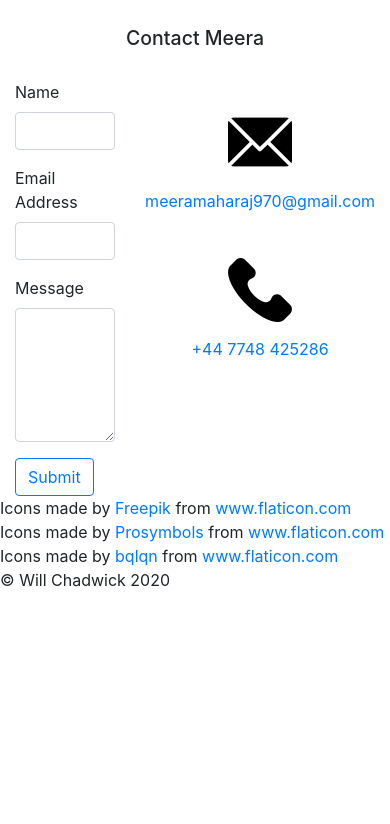
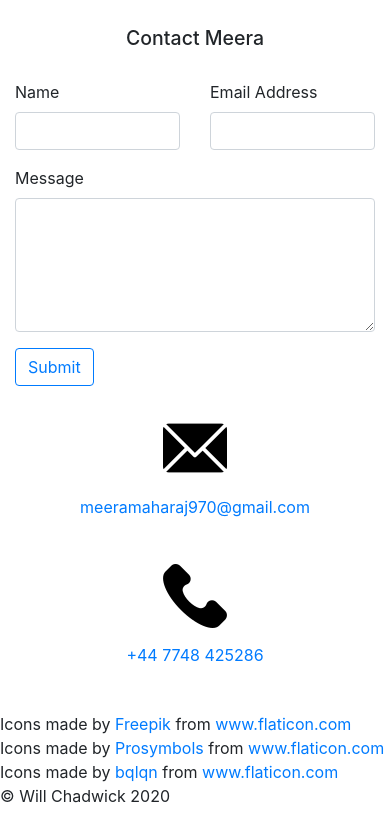
Before and after one commit to WillChadwill/mraj, a plain HTML site: page contact.html in a window 390 px wide. Shown: the part 58-882 px from the top of the page. Before the commit the page ends 844 px from the top, so only its background shows below. Drawn offline with nearby package versions, Linux system fonts and the light colour scheme; a web font is replaced by a local one.

Commit message:
for phones better

```diff
--- a/contact.html
+++ b/contact.html
@@ -75,7 +75,7 @@
         </div>
       </div>
       <div class="row">
-        <div class="col col-lg-9">
+        <div class="col-md-9">
           <form action="" class="main-form needs-validation" novalidate>
             <div class="row">
               <div class="col">
@@ -86,7 +86,7 @@
               </div>
               <div class="col">
                 <div class="form-group">
-                  <label for="email">Email Address</label>
+                  <label for="email" class="text-nowrap">Email Address</label>
                   <input type="text" name="email" class="form-control" required>
                   <div class="invalid-feedback">Must be a valid email address.</div>
                 </div>
@@ -105,7 +105,7 @@
             </div>
           </form>
         </div>
-        <div class="col col-lg-3">
+        <div class="col-md-3">
           <div class="row contact-details">
             <div><a href="mailto:meeramaharaj970"><img src="icon/002-email.png"></a></div>
             <p><a href="mailto:meeramaharaj970">meeramaharaj970@gmail.com</a></p>
```
